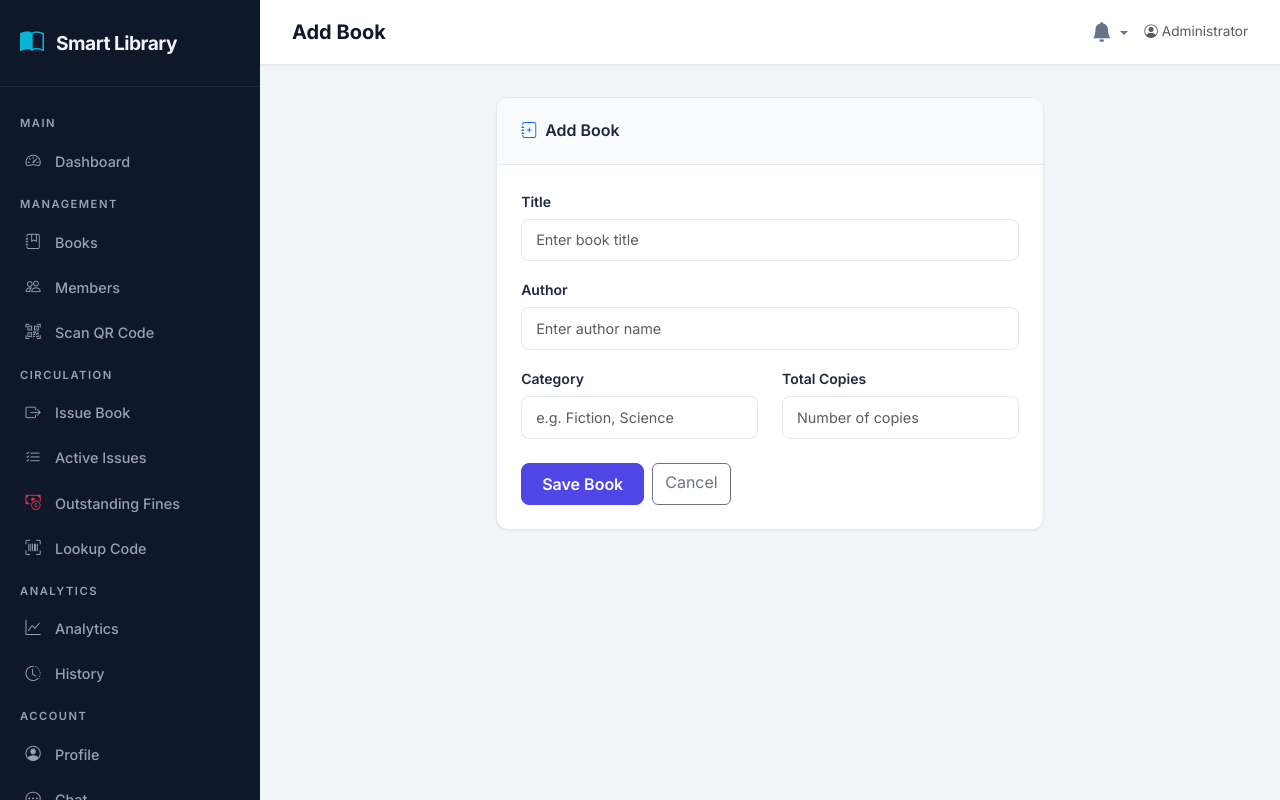
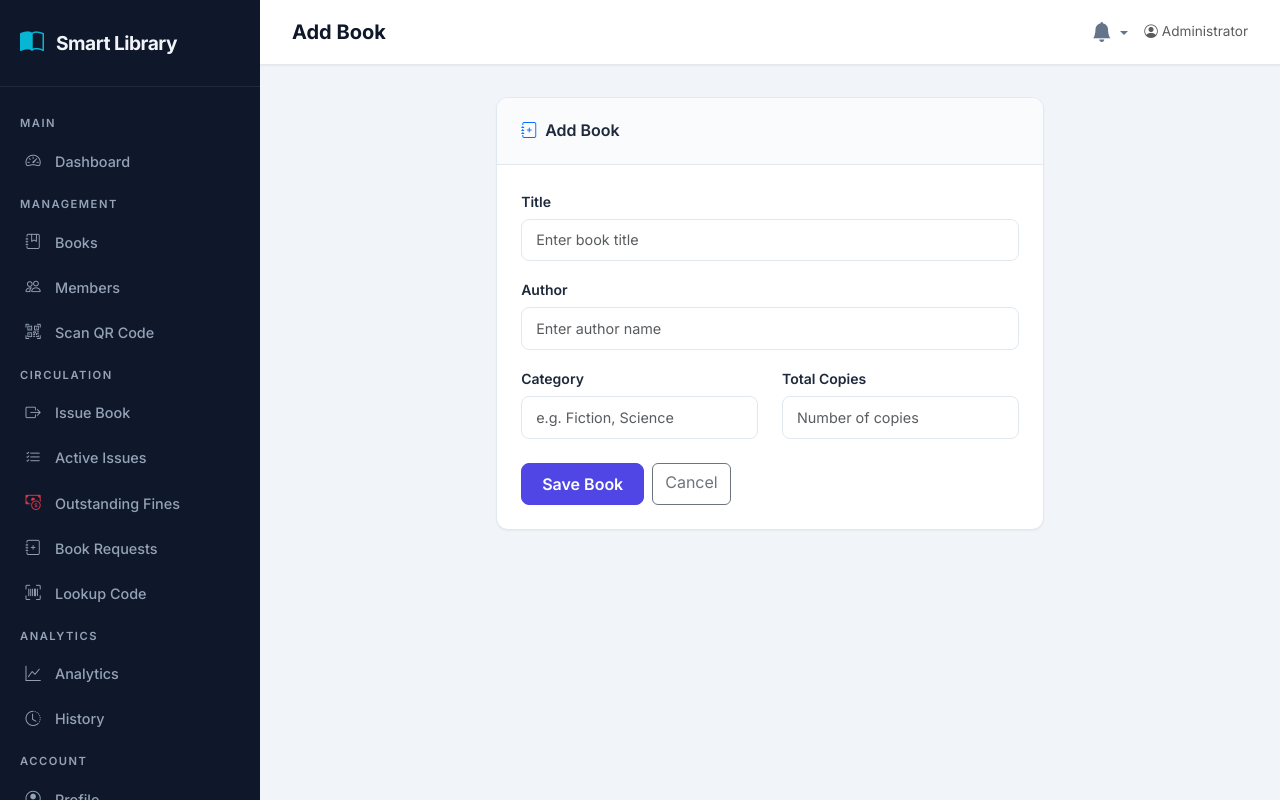
Before and after one commit to Kakarot-MUI/OLMS, a Flask app: page /admin/books/add in a window 1280 px wide. Run offline with Flask 3, Linux system fonts and the light colour scheme; a user stored in the database is signed in; some libraries are stand-ins or nearby versions.

Commit message:
Fix missing Book Requests link in Admin sidebar

```diff
--- a/app/templates/admin/layout.html
+++ b/app/templates/admin/layout.html
@@ -32,10 +32,17 @@
                 <a href="{{ url_for('admin.issued_books') }}"><i class="bi bi-list-check"></i> Active Issues</a>
             </li>
             <li class="nav-item">
-                <a href="{{ url_for('admin.fines') }}"><i class="bi bi-cash-coin text-danger"></i> Outstanding Fines</a>
+                <a class="nav-link {{ 'active' if request.endpoint == 'admin.fines' else '' }}"
+                    href="{{ url_for('admin.fines') }}"><i class="bi bi-cash-coin text-danger"></i> Outstanding
+                    Fines</a>
             </li>
             <li class="nav-item">
-                <a href="{{ url_for('admin.lookup_code') }}"><i class="bi bi-upc-scan"></i> Lookup Code</a>
+                <a class="nav-link {{ 'active' if request.endpoint == 'admin.book_requests' else '' }}"
+                    href="{{ url_for('admin.book_requests') }}"><i class="bi bi-journal-plus"></i> Book Requests</a>
+            </li>
+            <li class="nav-item">
+                <a class="nav-link {{ 'active' if request.endpoint == 'admin.lookup_code' else '' }}"
+                    href="{{ url_for('admin.lookup_code') }}"><i class="bi bi-upc-scan"></i> Lookup Code</a>
             </li>
 
             <li class="nav-section">Analytics</li>
```
